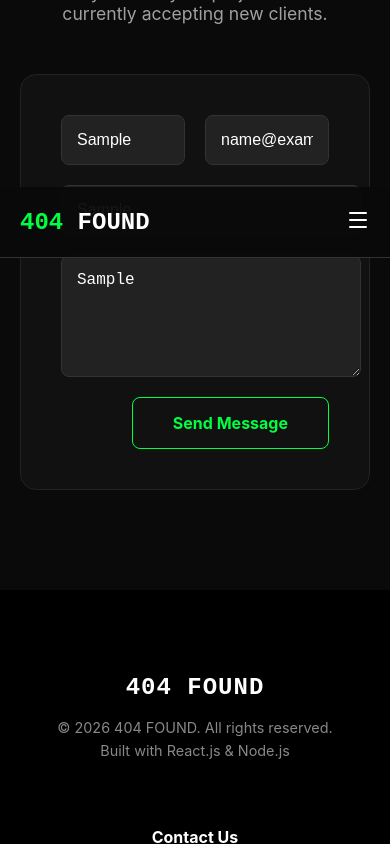
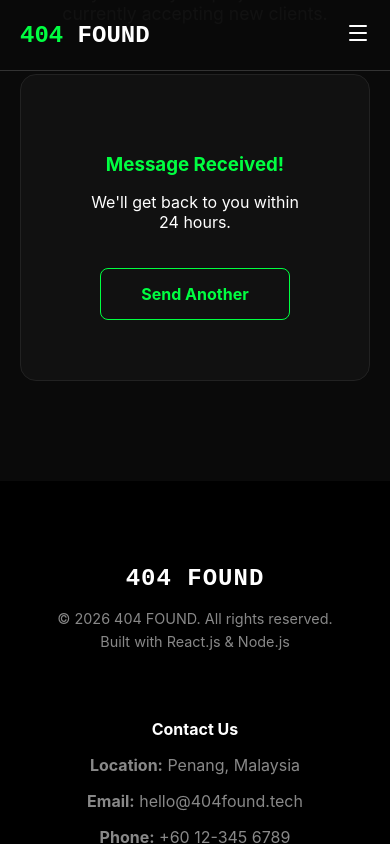
Before and after one commit to Csyeoh/404-found, a React (Vite) app: page / in a window 390 px wide. Both pictures are taken after typing "Sample", "name@example.com", "Sample", "Sample" into the empty fields and a click on the button "Send Message". Shown: the part 11648-12492 px from the top of the page. Before the commit the page ends 12000 px from the top, so only its background shows below. After the commit the page ends 12000 px from the top, so only its background shows below. Built offline with nearby package versions, Linux system fonts and the light colour scheme.

Commit message:
Added glitch effect, product modal, and contact form

```diff
--- a/src/components/Navbar.jsx
+++ b/src/components/Navbar.jsx
@@ -18,7 +18,7 @@
         {/* Logo */}
         <div style={styles.logo}>
           <Link to="home" smooth={true} duration={500} style={{ cursor: 'pointer' }}>
-            <span style={{ color: 'var(--primary)' }}>404</span> FOUND
+            <span className="glitch" data-text="404" style={{ color: 'var(--primary)' }}>404</span> FOUND
           </Link>
         </div>
 
--- a/src/index.css
+++ b/src/index.css
@@ -138,3 +138,64 @@
   background: var(--primary);
   border-radius: 4px;
 }
+
+/* --- Glitch Effect --- */
+.glitch {
+  position: relative;
+  display: inline-block;
+  color: var(--primary);
+  font-weight: bold;
+}
+
+.glitch::before,
+.glitch::after {
+  content: attr(data-text);
+  position: absolute;
+  top: 0;
+  left: 0;
+  width: 100%;
+  height: 100%;
+  background: #0a0a0a; /* Matches bg-dark */
+}
+
+.glitch::before {
+  left: 2px;
+  text-shadow: -1px 0 #ff00c1;
+  clip: rect(44px, 450px, 56px, 0);
+  animation: glitch-anim 5s infinite linear alternate-reverse;
+}
+
+.glitch::after {
+  left: -2px;
+  text-shadow: -1px 0 #00fff9;
+  clip: rect(44px, 450px, 56px, 0);
+  animation: glitch-anim2 5s infinite linear alternate-reverse;
+}
+
+@keyframes glitch-anim {
+  0% { clip: rect(38px, 9999px, 81px, 0); }
+  5% { clip: rect(69px, 9999px, 16px, 0); }
+  10% { clip: rect(6px, 9999px, 2px, 0); }
+  15% { clip: rect(31px, 9999px, 66px, 0); }
+  20% { clip: rect(81px, 9999px, 2px, 0); }
+  25% { clip: rect(13px, 9999px, 83px, 0); }
+  30% { clip: rect(19px, 9999px, 95px, 0); }
+  35% { clip: rect(93px, 9999px, 24px, 0); }
+  40% { clip: rect(44px, 450px, 56px, 0); }
+  45% { clip: rect(0, 0, 0, 0); }
+  100% { clip: rect(0, 0, 0, 0); }
+}
+
+@keyframes glitch-anim2 {
+  0% { clip: rect(2px, 9999px, 31px, 0); }
+  5% { clip: rect(62px, 9999px, 63px, 0); }
+  10% { clip: rect(85px, 9999px, 66px, 0); }
+  15% { clip: rect(22px, 9999px, 16px, 0); }
+  20% { clip: rect(64px, 9999px, 30px, 0); }
+  25% { clip: rect(11px, 9999px, 99px, 0); }
+  30% { clip: rect(33px, 9999px, 85px, 0); }
+  35% { clip: rect(78px, 9999px, 21px, 0); }
+  40% { clip: rect(44px, 450px, 56px, 0); }
+  45% { clip: rect(0, 0, 0, 0); }
+  100% { clip: rect(0, 0, 0, 0); }
+}
--- a/src/sections/Contact.jsx
+++ b/src/sections/Contact.jsx
@@ -1,8 +1,17 @@
 // src/sections/Contact.jsx
-import React from 'react';
+import React, { useState } from 'react';
 import { motion } from 'framer-motion';
 
 const Contact = () => {
+    const [isSubmitted, setIsSubmitted] = useState(false);
+
+    const handleSubmit = (e) => {
+        e.preventDefault();
+        // Simulate network request
+        setTimeout(() => {
+            setIsSubmitted(true);
+        }, 500);
+    };
     return (
         <section id="contact" style={styles.section}>
             <div className="container" style={styles.container}>
@@ -25,13 +34,29 @@
                     viewport={{ once: false }}
                     transition={{ duration: 0.6, delay: 0.2 }}
                 >
-                    <form style={styles.form} onSubmit={(e) => e.preventDefault()}>
+                    {isSubmitted ? (
+                        <motion.div
+                            initial={{ scale: 0.8, opacity: 0 }}
+                            animate={{ scale: 1, opacity: 1 }}
+                            style={styles.successMessage}
+                        >
+                            <h3 style={{ color: 'var(--primary)', marginBottom: '10px' }}>Message Received!</h3>
+                            <p>We'll get back to you within 24 hours.</p>
+                            <button
+                                style={{ ...styles.button, marginTop: '20px' }}
+                                onClick={() => setIsSubmitted(false)}
+                            >
+                                Send Another
+                            </button>
+                        </motion.div>
+                    ) : (
+                        <form style={styles.form} onSubmit={handleSubmit}>
                             <div style={styles.inputGroup}>
-                            <input type="text" placeholder="Name" style={styles.input} />
-                            <input type="email" placeholder="Email" style={styles.input} />
+                                <input required type="text" placeholder="Name" style={styles.input} />
+                                <input required type="email" placeholder="Email" style={styles.input} />
                             </div>
-                        <input type="text" placeholder="Subject" style={styles.input} />
-                        <textarea placeholder="Tell us about your project..." rows="5" style={styles.textarea}></textarea>
+                            <input required type="text" placeholder="Subject" style={styles.input} />
+                            <textarea required placeholder="Tell us about your project..." rows="5" style={styles.textarea}></textarea>
 
                             <motion.button
                                 type="submit"
@@ -42,6 +67,7 @@
                                 Send Message
                             </motion.button>
                         </form>
+                    )}
 
                 </motion.div>
             </div>
@@ -140,6 +166,11 @@
     },
     infoText: {
         color: '#ccc',
+    },
+    successMessage: {
+        textAlign: 'center',
+        padding: '20px',
+        color: '#fff',
     }
 };
 
--- a/src/sections/Products.jsx
+++ b/src/sections/Products.jsx
@@ -1,5 +1,5 @@
-import React from 'react';
-import { motion } from 'framer-motion';
+import React, { useState } from 'react';
+import { motion, AnimatePresence } from 'framer-motion';
 import nexusImg from '../assets/picture/NexusFlow Gen1.png';
 import cyberImg from '../assets/picture/CyberVault Pro.png';
 import pulseImg from '../assets/picture/PulseAnalytics.png';
@@ -12,6 +12,7 @@
         category: 'Hardware',
         price: 'RM 299',
         desc: 'Next-gen IoT gateway ensuring seamless connectivity for all your smart devices.',
+        details: 'Features dual-band Wi-Fi 6, Zigbee 3.0 support, and edge computing capabilities. Perfect for smart homes and industrial IoT applications.',
     },
     {
         image: cyberImg,
@@ -19,6 +20,7 @@
         category: 'Software',
         price: 'RM 49/month',
         desc: 'Enterprise-grade encrypted cloud storage with AI-driven threat detection.',
+        details: 'Store your data with AES-256 encryption. Our AI monitors for ransomware and anomalies 24/7, ensuring your business never stops.',
     },
     {
         image: pulseImg,
@@ -26,6 +28,7 @@
         category: 'SaaS',
         price: 'RM 99/month',
         desc: 'Real-time business intelligence dashboard. Vizualize your data beat by beat.',
+        details: 'Customizable widgets, real-time data streaming, and predictive analytics powered by machine learning. Make data-driven decisions instantly.',
     },
     {
         image: aegisImg,
@@ -33,10 +36,13 @@
         category: 'Cybersecurity',
         price: 'RM 199/year',
         desc: 'The ultimate shield against digital intrusions. Keep your network impenetrable.',
+        details: 'Next-generation firewall with deep packet inspection, intrusion prevention system (IPS), and automated threat containment.',
     }
 ];
 
 const Products = () => {
+    const [selectedProduct, setSelectedProduct] = useState(null);
+
     const containerVariants = {
         hidden: { opacity: 0 },
         visible: {
@@ -86,7 +92,12 @@
                             <p style={styles.desc}>{product.desc}</p>
                             <div style={styles.footer}>
                                 <span style={styles.price}>{product.price}</span>
-                                <button style={styles.button}>Details</button>
+                                <button
+                                    style={styles.button}
+                                    onClick={() => setSelectedProduct(product)}
+                                >
+                                    Details
+                                </button>
                             </div>
                         </motion.div>
                     ))}
@@ -102,6 +113,34 @@
                     <p>More innovative products coming in the future...</p>
                 </motion.div>
             </div>
+
+            <AnimatePresence>
+                {selectedProduct && (
+                    <motion.div
+                        style={styles.modalOverlay}
+                        initial={{ opacity: 0 }}
+                        animate={{ opacity: 1 }}
+                        exit={{ opacity: 0 }}
+                        onClick={() => setSelectedProduct(null)}
+                    >
+                        <motion.div
+                            style={styles.modalContent}
+                            initial={{ y: 50, opacity: 0 }}
+                            animate={{ y: 0, opacity: 1 }}
+                            exit={{ y: 50, opacity: 0 }}
+                            onClick={(e) => e.stopPropagation()}
+                        >
+                            <img src={selectedProduct.image} alt={selectedProduct.name} style={styles.modalImage} />
+                            <h3 style={styles.modalTitle}>{selectedProduct.name}</h3>
+                            <p style={styles.modalCategory}>{selectedProduct.category}</p>
+                            <p style={styles.modalDesc}>{selectedProduct.desc}</p>
+                            <hr style={{ borderColor: '#333', margin: '15px 0' }} />
+                            <p style={styles.modalDetails}>{selectedProduct.details}</p>
+                            <button style={styles.closeButton} onClick={() => setSelectedProduct(null)}>Close</button>
+                        </motion.div>
+                    </motion.div>
+                )}
+            </AnimatePresence>
         </section>
     );
 };
@@ -200,6 +239,68 @@
         fontSize: '1.1rem',
         fontStyle: 'italic',
         letterSpacing: '1px',
+    },
+    modalOverlay: {
+        position: 'fixed',
+        top: 0,
+        left: 0,
+        width: '100%',
+        height: '100%',
+        backgroundColor: 'rgba(0,0,0,0.8)',
+        zIndex: 2000,
+        display: 'flex',
+        justifyContent: 'center',
+        alignItems: 'center',
+        padding: '20px',
+        backdropFilter: 'blur(5px)',
+    },
+    modalContent: {
+        backgroundColor: '#1a1a1a',
+        padding: '30px',
+        borderRadius: '16px',
+        maxWidth: '500px',
+        width: '100%',
+        border: '1px solid var(--primary)',
+        boxShadow: '0 0 20px rgba(0, 255, 65, 0.2)',
+        position: 'relative',
+    },
+    modalImage: {
+        width: '100%',
+        height: '200px',
+        objectFit: 'cover',
+        borderRadius: '8px',
+        marginBottom: '20px',
+    },
+    modalTitle: {
+        color: 'var(--primary)',
+        fontSize: '1.8rem',
+        marginBottom: '5px',
+    },
+    modalCategory: {
+        color: '#888',
+        fontSize: '0.9rem',
+        textTransform: 'uppercase',
+        marginBottom: '15px',
+    },
+    modalDesc: {
+        color: '#fff',
+        marginBottom: '10px',
+    },
+    modalDetails: {
+        color: '#ccc',
+        lineHeight: '1.6',
+        fontSize: '0.95rem',
+        marginBottom: '20px',
+    },
+    closeButton: {
+        backgroundColor: 'transparent',
+        border: '1px solid #555',
+        color: '#fff',
+        padding: '10px 20px',
+        borderRadius: '5px',
+        cursor: 'pointer',
+        float: 'right',
+        transition: 'background 0.3s',
     }
 };
 
```
Lines whose indentation alone changed are shown as unchanged.
